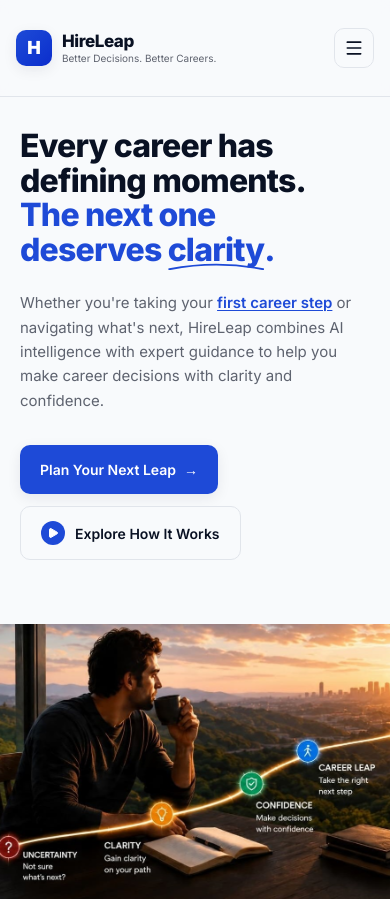
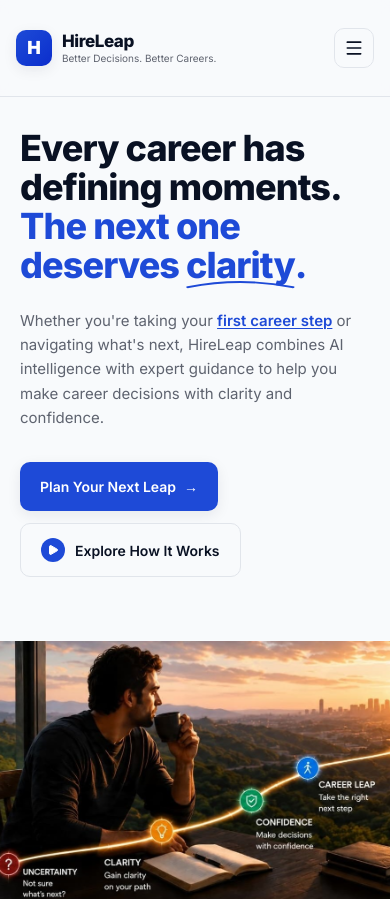
Before and after one commit to jadamsuryateja/hire, a React (Vite) app: page / in a window 390 px wide. Shown: the top 899 px of the page. Built offline with nearby package versions, Linux system fonts and the light colour scheme.

Commit message:
update responisveness

```diff
--- a/src/pages/Index.tsx
+++ b/src/pages/Index.tsx
@@ -41,10 +41,10 @@ export default function Home() {
 /* ---------------- HERO ---------------- */
 function Hero() {
   return (
-    <section className="grid w-full items-center gap-8 lg:grid-cols-[3fr_7fr] lg:gap-10">
+    <section className="grid w-full items-center gap-8 lg:grid-cols-[4fr_6fr] 2xl:grid-cols-[3fr_7fr] lg:gap-10">
       <div className="px-5 py-8 sm:px-6 sm:py-10 lg:py-14 lg:pl-10">
 
-        <h1 className="text-[32px] font-extrabold leading-[1.08] tracking-tight text-foreground sm:text-[42px] md:text-[52px]">
+        <h1 className="text-[36px] font-extrabold leading-[1.08] tracking-tight text-foreground sm:text-[48px] lg:text-[42px] xl:text-[52px]">
           Every career has<br />defining moments.
           <br />
           <span className="text-primary">
```
